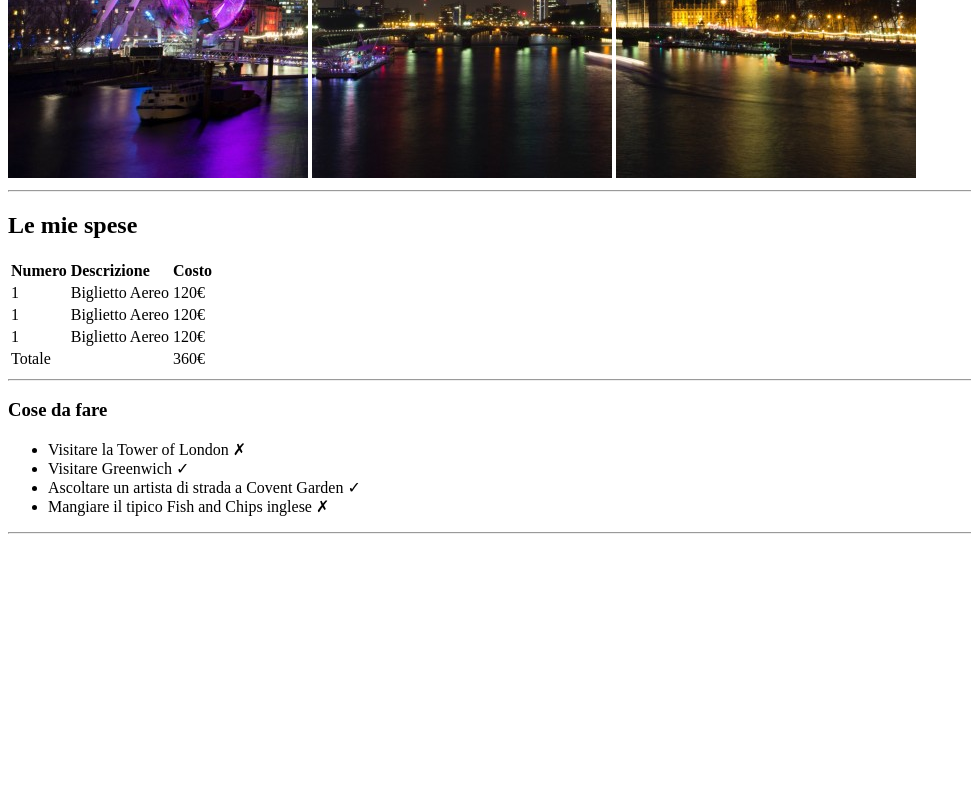
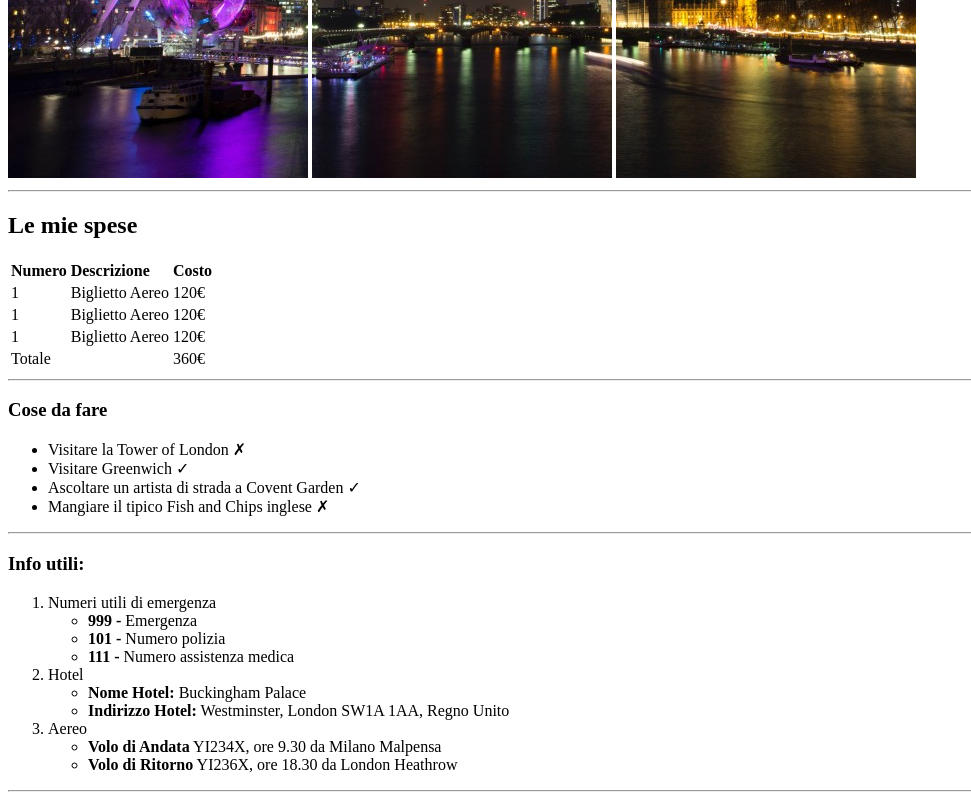
Before and after one commit to Francesca-Salvini/html-london-trip, a plain HTML site: page index.html in a window 1280 px wide. Shown: the part 502-1302 px from the top of the page, without its empty margins (0-971 px from the left). Before the commit the page ends 1044 px from the top, so only its background shows below. Drawn offline with Linux system fonts and the light colour scheme.

Commit message:
Info utili

```diff
--- a/index.html
+++ b/index.html
@@ -74,5 +74,49 @@
         <hr />
       </div>
     </section>
+    <!--Fine Cose da fare-->
+
+    <!--Info utili-->
+
+    <section>
+      <div>
+        <h3>Info utili:</h3>
+        <ol>
+          <li>
+            Numeri utili di emergenza
+            <ul>
+              <li><strong>999 -</strong> Emergenza</li>
+              <li><strong>101 -</strong> Numero polizia</li>
+              <li><strong>111 -</strong> Numero assistenza medica</li>
+            </ul>
+          </li>
+          <li>
+            Hotel
+            <ul>
+              <li><strong>Nome Hotel:</strong> Buckingham Palace</li>
+              <li>
+                <strong>Indirizzo Hotel:</strong> Westminster, London SW1A 1AA,
+                Regno Unito
+              </li>
+            </ul>
+          </li>
+          <li>
+            Aereo
+            <ul>
+              <li>
+                <strong>Volo di Andata</strong> YI234X, ore 9.30 da Milano
+                Malpensa
+              </li>
+              <li>
+                <strong>Volo di Ritorno</strong> YI236X, ore 18.30 da London
+                Heathrow
+              </li>
+            </ul>
+          </li>
+        </ol>
+        <hr />
+      </div>
+    </section>
+    <!--Fine Info utili-->
   </body>
 </html>
```
